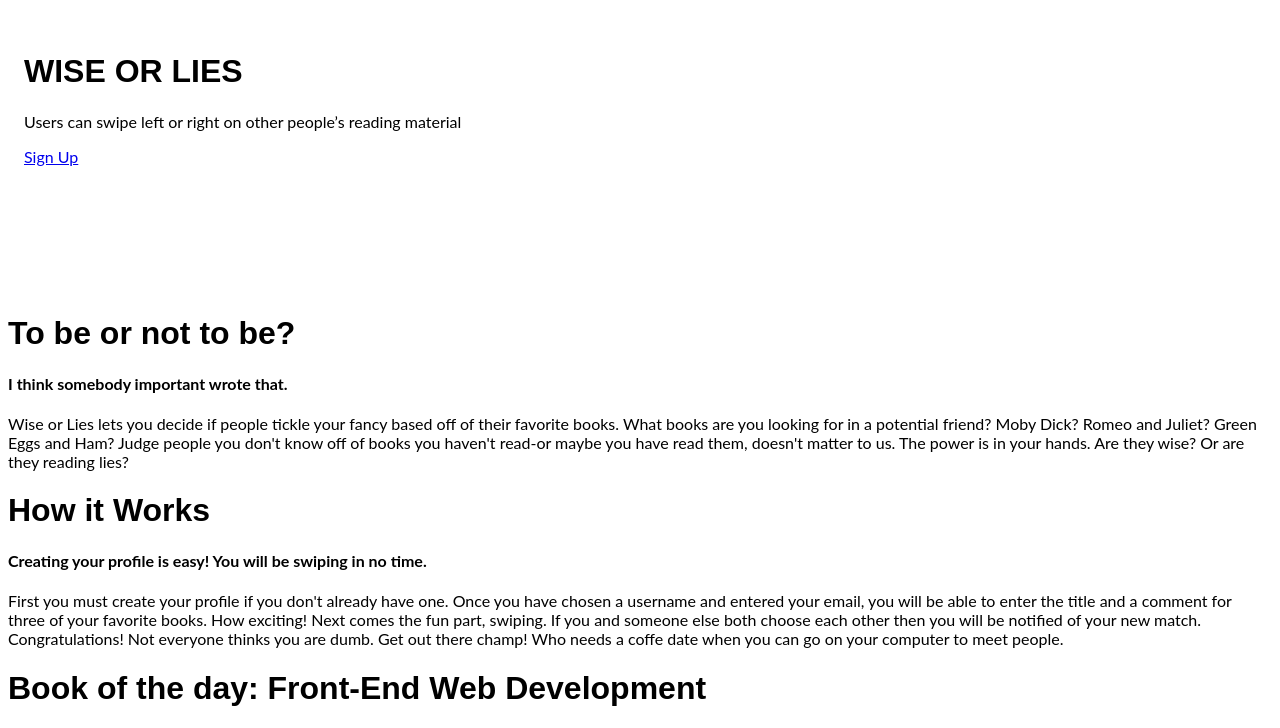
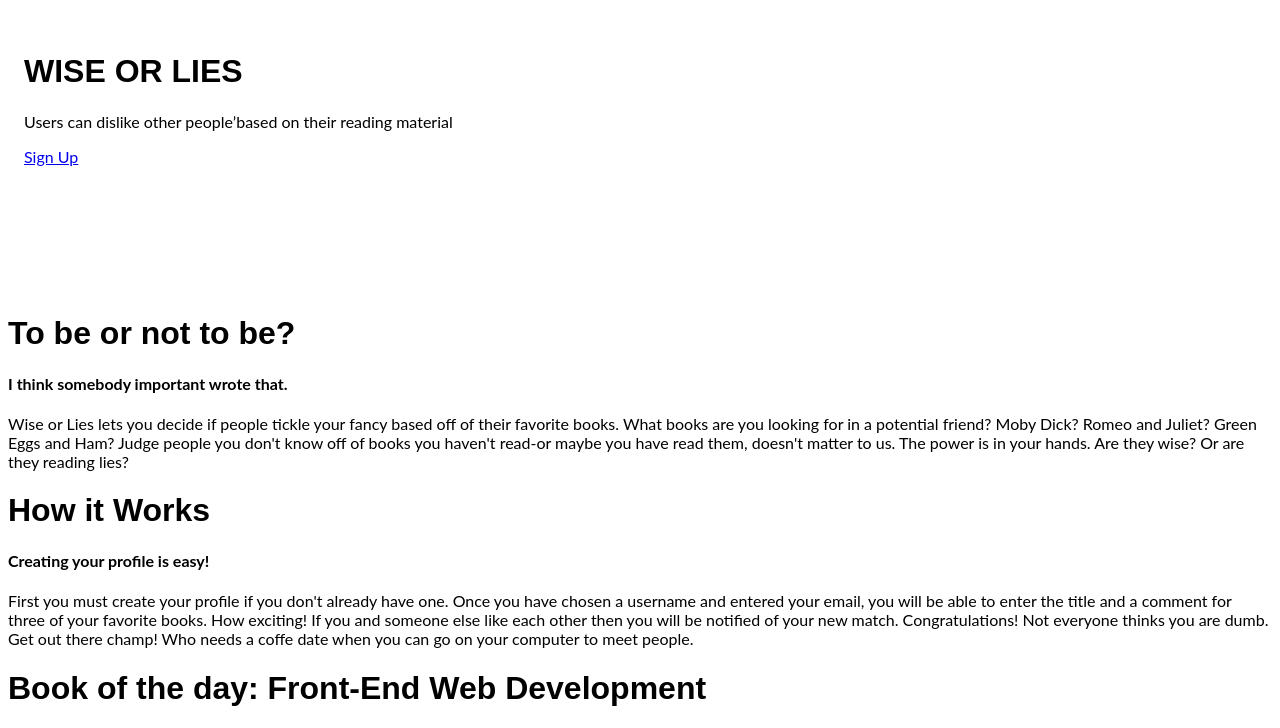
Before and after one commit to chasemoy/CPSC-473-project-1, a website: page public/home.html in a window 1280 px wide. Shown: the part 104-832 px from the top of the page. Drawn offline with Linux system fonts and the light colour scheme.

Commit message:
removed swiping wording

```diff
--- a/public/home.html
+++ b/public/home.html
@@ -8,7 +8,7 @@ body,h1,h2,h3,h4,h5,h6 {font-family: "Lato", sans-serif}
   <!-- Header -->
   <header class="w3-container w3-red w3-center" style="padding:128px 16px">
     <h1 class="w3-margin w3-jumbo">WISE OR LIES</h1>
-    <p class="w3-xlarge">Users can swipe left or right on other people&rsquo;s reading material</p>
+    <p class="w3-xlarge">Users can dislike other people&rsquo;based on their reading material</p>
     <a href="/register.html" class="w3-button w3-black w3-padding-large w3-large w3-margin-top">Sign Up</a>
   </header>
 
@@ -37,9 +37,9 @@ body,h1,h2,h3,h4,h5,h6 {font-family: "Lato", sans-serif}
 
       <div class="w3-twothird">
         <h1>How it Works</h1>
-        <h4 class="w3-padding-32">Creating your profile is easy! You will be swiping in no time.</h4>
+        <h4 class="w3-padding-32">Creating your profile is easy!</h4>
 
-        <p class="w3-text-grey">First you must create your profile if you don't already have one. Once you have chosen a username and entered your email, you will be able to enter the title and a comment for three of your favorite books. How exciting! Next comes the fun part, swiping. If you and someone else both choose each other then you will be notified of your new match. Congratulations! Not everyone thinks you are dumb. Get out there champ! Who needs a coffe date when you can go on your computer to meet people.</p>
+        <p class="w3-text-grey">First you must create your profile if you don't already have one. Once you have chosen a username and entered your email, you will be able to enter the title and a comment for three of your favorite books. How exciting! If you and someone else like each other then you will be notified of your new match. Congratulations! Not everyone thinks you are dumb. Get out there champ! Who needs a coffe date when you can go on your computer to meet people.</p>
       </div>
     </div>
   </div>
```
